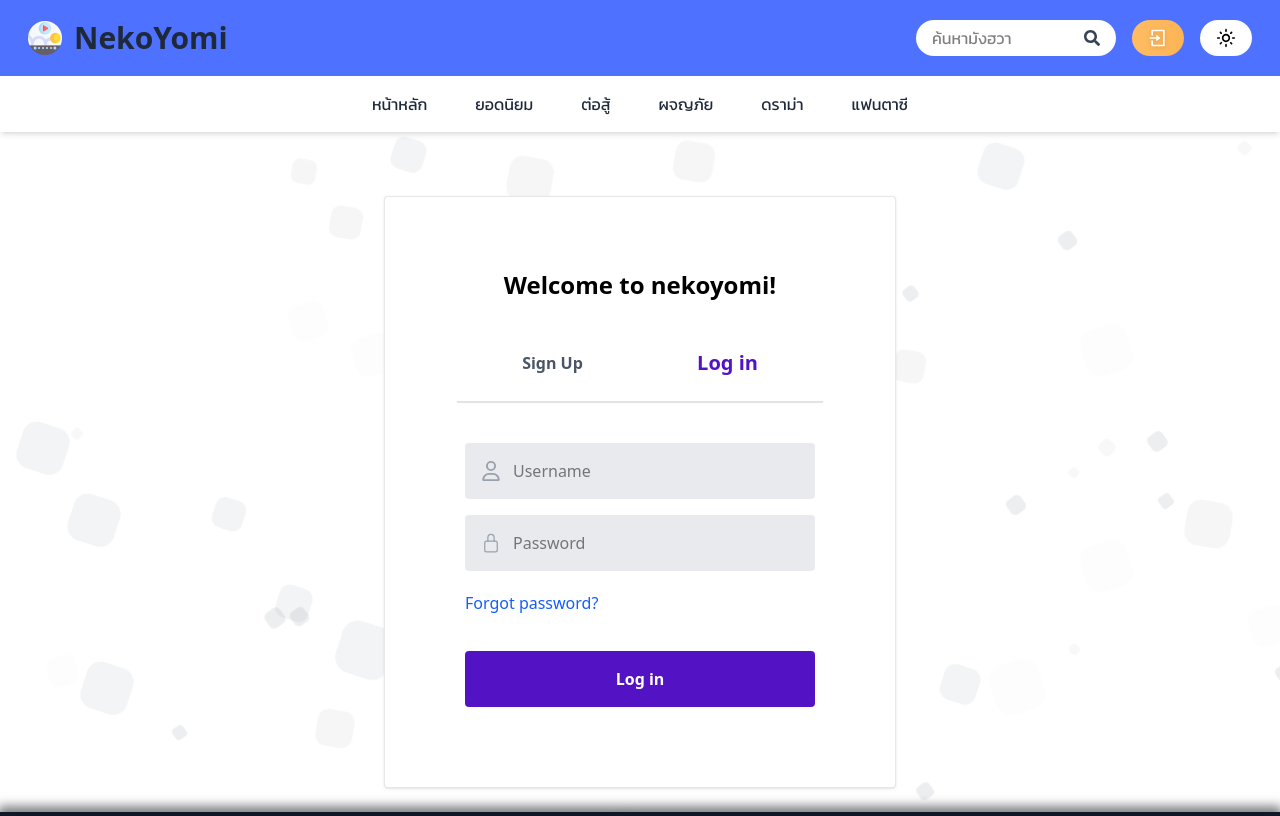
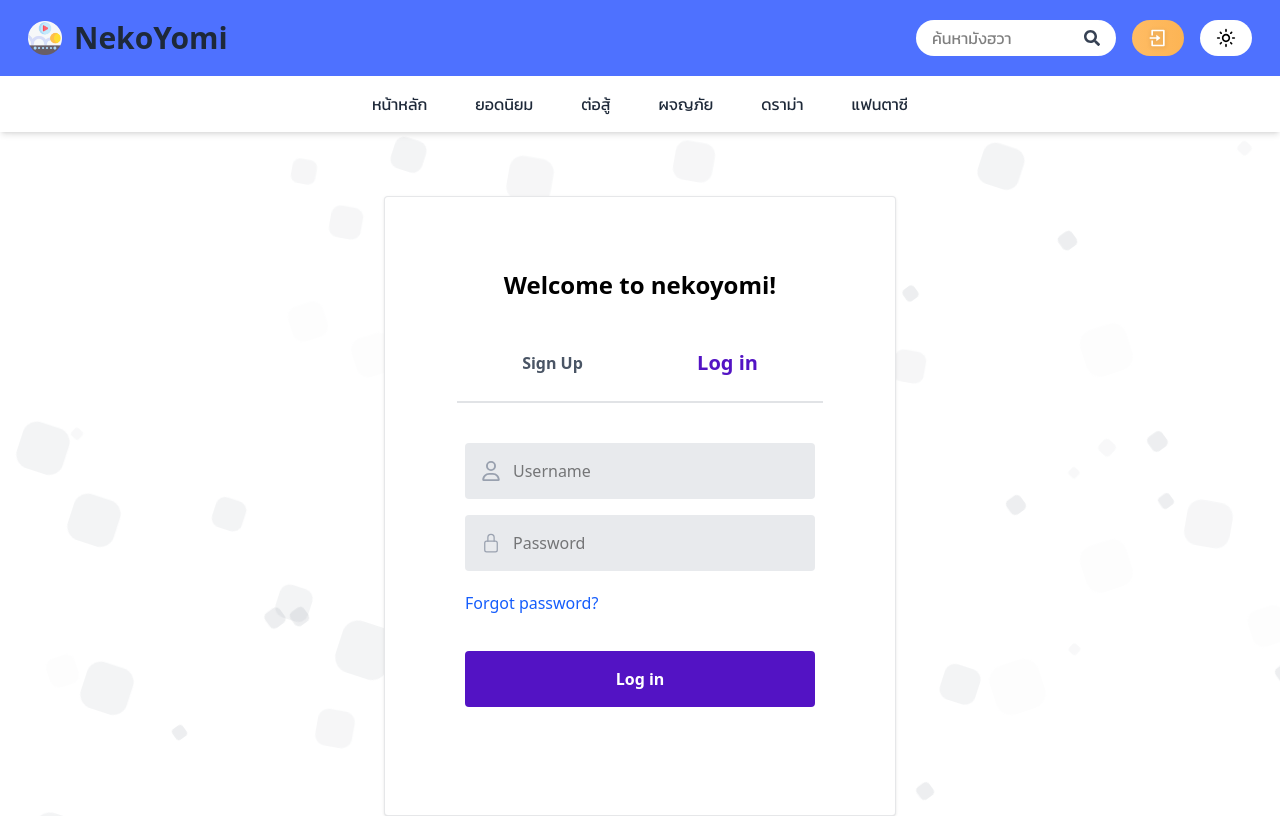
Before and after one commit to ssrpsx/nekoyomi-web, a React (Vite) app: page /Auth in a window 1280 px wide. Shown: the top 816 px of the page. Built offline with nearby package versions, Linux system fonts and the light colour scheme.

Commit message:
Update auth.jsx

```diff
--- a/src/components/auth/auth.jsx
+++ b/src/components/auth/auth.jsx
@@ -39,7 +39,7 @@ function Login() {
     };
 
     return (
-        <div className='block'>
+        <div className='block mb-[3.5vh]'>
             <div className='p-2 text-center relative'>
                 <FaRegUser className="absolute left-6 top-1/2 transform -translate-y-1/2 text-gray-400 text-xl" />
                 <input type="text"
@@ -155,7 +155,7 @@ function auth() {
     const [isLogin, setIsLogin] = useState(true);
 
     return (
-        <div className="flex justify-center items-center h-full mt-[8vh]">
+        <div className="flex justify-center items-center h-full my-[8vh]">
             <div className="w-11/12 sm:w-2/5 bg-white px-8 py-6 sm:p-18 rounded shadow-sm border border-gray-900/10 h-full dark:bg-gray-800">
                 <h1 className='text-center text-2xl font-bold mb-8 dark:text-gray-200'>Welcome to nekoyomi!</h1>
                 <div className='px-2 pt-2 pb-4 mb-8 border-b-2 border-gray-500/20'>
```
